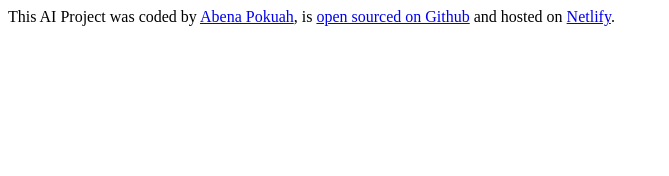
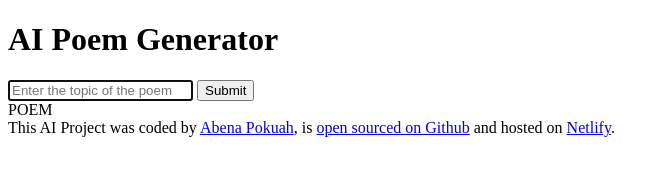
Before and after one commit to Pokuah-Menson1/poem-generator, a plain HTML site: page index.html in a window 1280 px wide. Shown: the whole page, without its empty margins (0-669 px from the left). Drawn offline with Linux system fonts and the light colour scheme.

Commit message:
added to the basic html file

```diff
--- a/index.html
+++ b/index.html
@@ -7,6 +7,24 @@
     <title>Document</title>
   </head>
   <body>
+    <header>
+      <h1>AI Poem Generator</h1>
+    </header>
+
+    <main>
+      <form>
+        <input
+          type="text"
+          placeholder="Enter the topic of the poem"
+          autofocus
+          required
+          autocomplete="off"
+        />
+        <input type="submit" />
+      </form>
+      <div>POEM</div>
+    </main>
+
     <footer>
       This AI Project was coded by <a href="#" target="_blank">Abena Pokuah</a>,
       is <a href="#" target="_blank">open sourced on Github</a> and hosted on
```
